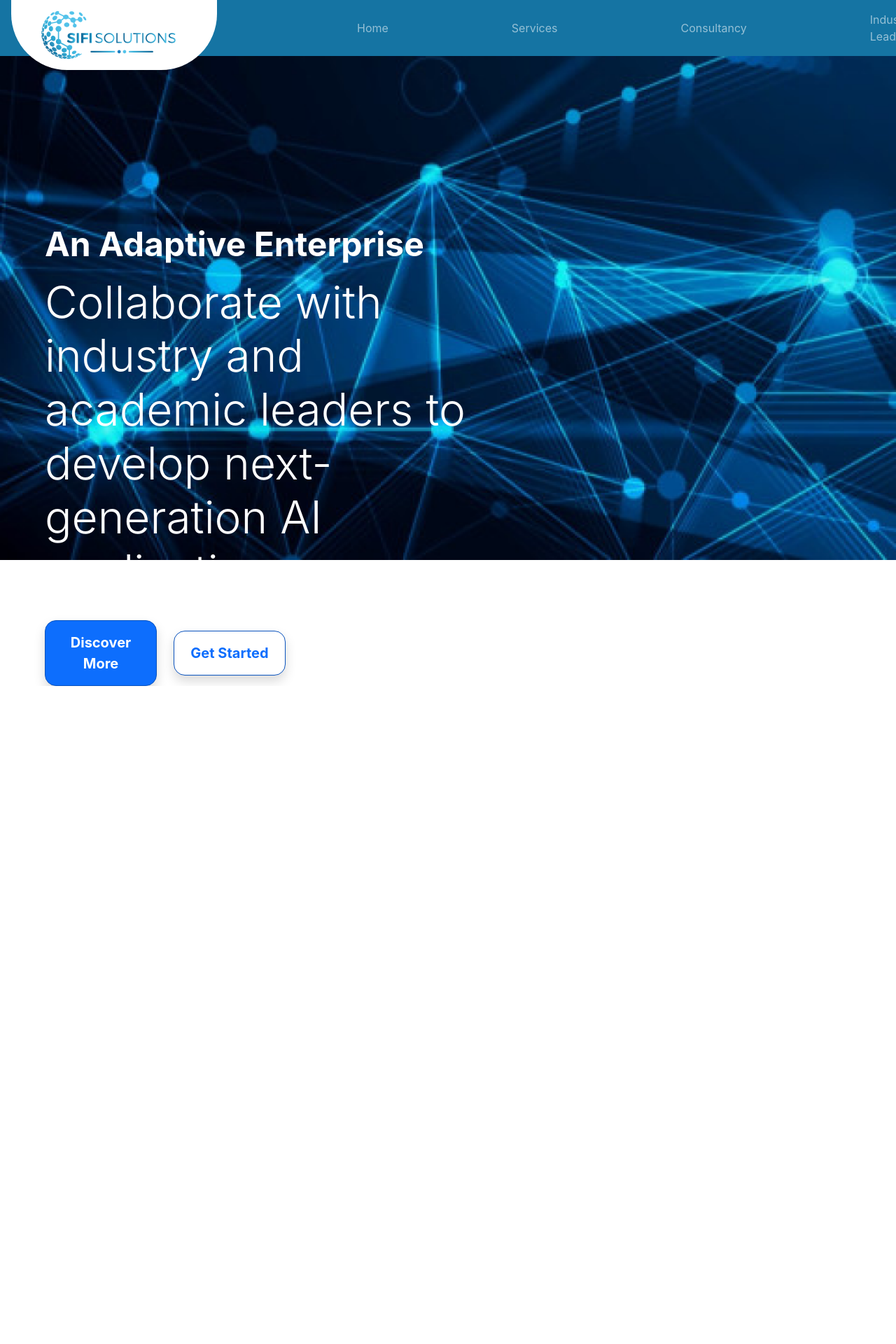
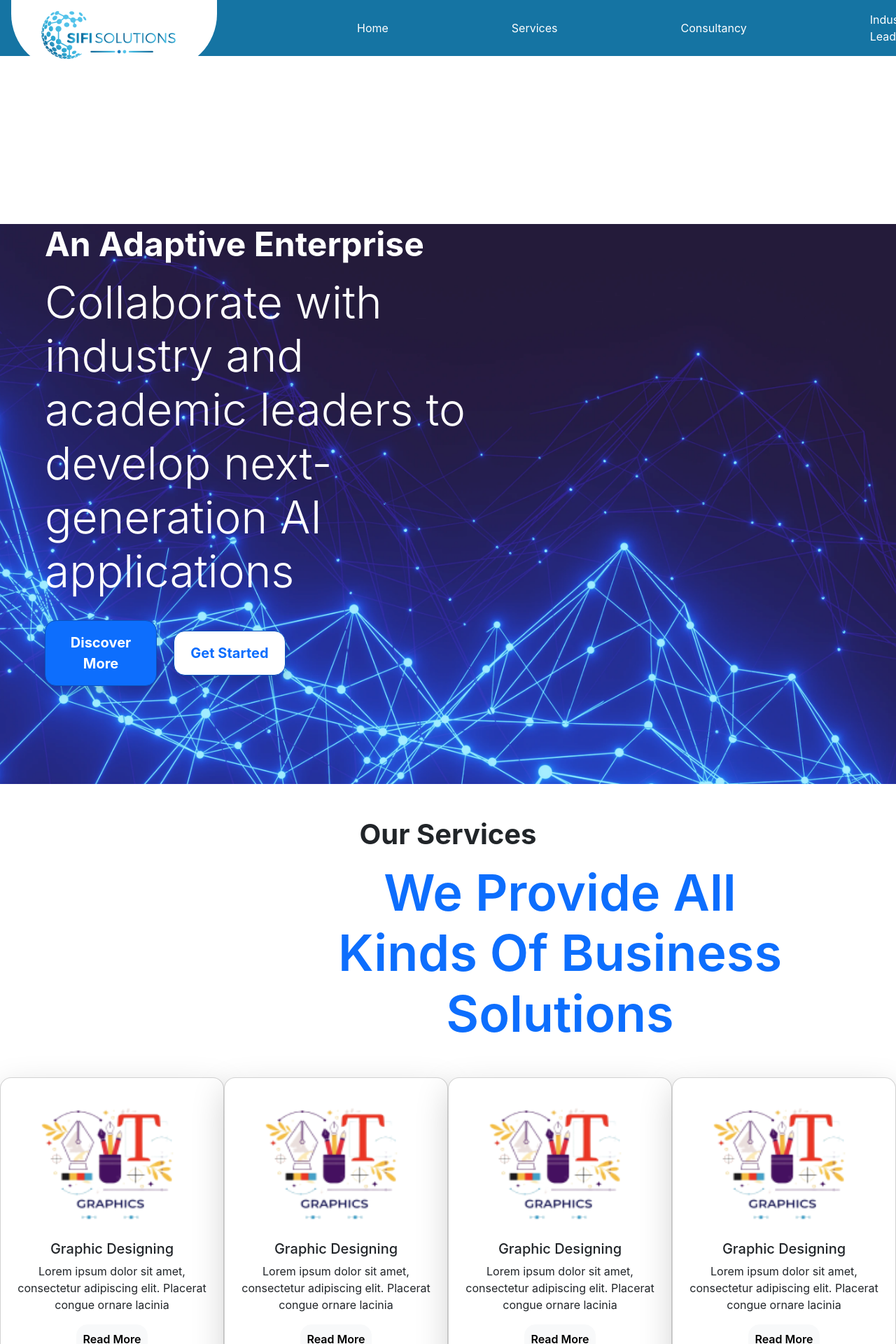
Before and after one commit to faizan3165/sifi-client, a React (Create React App) app: page / in a window 1280 px wide. Shown: the top 1920 px of the page at 70% size. Before the commit the page ends 980 px from the top, so only its background shows below. Built offline with nearby package versions, Linux system fonts and the light colour scheme.

Commit message:
implement services design

```diff
--- a/src/App.css
+++ b/src/App.css
@@ -1,38 +1,7 @@
-.App {
-  text-align: center;
+main_container {
+	background-image: url('./assets/images/bg.png');
+	background-position: center center center;
+	background-repeat: no-repeat;
+	background-size: cover;
+	height: 100vh;
 }
-
-.App-logo {
-  height: 40vmin;
-  pointer-events: none;
-}
-
-@media (prefers-reduced-motion: no-preference) {
-  .App-logo {
-    animation: App-logo-spin infinite 20s linear;
-  }
-}
-
-.App-header {
-  background-color: #282c34;
-  min-height: 100vh;
-  display: flex;
-  flex-direction: column;
-  align-items: center;
-  justify-content: center;
-  font-size: calc(10px + 2vmin);
-  color: white;
-}
-
-.App-link {
-  color: #61dafb;
-}
-
-@keyframes App-logo-spin {
-  from {
-    transform: rotate(0deg);
-  }
-  to {
-    transform: rotate(360deg);
-  }
-}
--- a/src/App.js
+++ b/src/App.js
@@ -1,12 +1,15 @@
 import React, { Fragment } from 'react';
 
-import { Home, Navbar } from './components';
+import { Home, Navbar, Services } from './components';
+
+import './App.css';
 
 const App = () => {
 	return (
 		<Fragment>
 			<Navbar />
 			<Home />
+			<Services />
 		</Fragment>
 	);
 };
--- a/src/components/Button/button.css
+++ /dev/null
@@ -1,3 +0,0 @@
-.my_btn {
-
-}
--- a/src/components/Navbar/Navbar.jsx
+++ b/src/components/Navbar/Navbar.jsx
@@ -16,27 +16,27 @@ const Navigation = () => {
 
 			<Navbar.Collapse id="responsive-navbar-nav">
 				<Nav className="links_container">
-					<Nav.Link className="link" href="#features">
+					<Nav.Link className="link" href="/" active>
 						Home
 					</Nav.Link>
 
-					<Nav.Link className="link" href="#pricing">
+					<Nav.Link className="link" href="#services" active>
 						Services
 					</Nav.Link>
 
-					<Nav.Link className="link" href="#pricing">
+					<Nav.Link className="link" href="#pricing" active>
 						Consultancy
 					</Nav.Link>
 
-					<Nav.Link className="link" href="#deets">
+					<Nav.Link className="link" href="#deets" active>
 						Industrial Leads
 					</Nav.Link>
 
-					<Nav.Link className="link" href="#memes">
+					<Nav.Link className="link" href="#memes" active>
 						About Us
 					</Nav.Link>
 
-					<Nav.Link className="link" href="#memes">
+					<Nav.Link className="link" href="#memes" active>
 						Contact Us
 					</Nav.Link>
 				</Nav>
--- a/src/components/home/Home.jsx
+++ b/src/components/home/Home.jsx
@@ -6,9 +6,9 @@ import './home.css';
 
 const Home = () => {
 	return (
-		<Fragment>
+		<div className='home_main_container'>
 			<Intro />
-		</Fragment>
+		</div>
 	);
 };
 
--- a/src/components/home/home.css
+++ b/src/components/home/home.css
@@ -1,7 +1,8 @@
-body {
-	background-image: url('../../assets/images/bg.png');
-	background-position: center center center;
+.home_main_container {
+	background-image: url('../../assets/images/mask_group.png');
+	background-position: center;
 	background-repeat: no-repeat;
 	background-size: cover;
 	height: 100vh;
+	margin: 0;
 }
--- a/src/components/index.js
+++ b/src/components/index.js
@@ -1,4 +1,5 @@
 import Navbar from './Navbar/Navbar';
 import Home from './home/Home';
+import Services from './services/Services';
 
-export { Navbar, Home };
+export { Navbar, Home, Services };
--- /dev/null
+++ b/src/components/services/Services.jsx
@@ -0,0 +1,71 @@
+import React, { Fragment } from 'react';
+import { Card, Button } from 'react-bootstrap';
+
+import card_logo from '../../assets/images/card_logo.png';
+
+import './services.css';
+
+const dummyData = [
+	{
+		id: 1,
+		img: card_logo,
+		title: 'Graphic Designing',
+		text: 'Lorem ipsum dolor sit amet, consectetur adipiscing elit. Placerat congue ornare lacinia'
+	},
+
+	{
+		id: 2,
+		img: card_logo,
+		title: 'Graphic Designing',
+		text: 'Lorem ipsum dolor sit amet, consectetur adipiscing elit. Placerat congue ornare lacinia'
+	},
+
+	{
+		id: 3,
+		img: card_logo,
+		title: 'Graphic Designing',
+		text: 'Lorem ipsum dolor sit amet, consectetur adipiscing elit. Placerat congue ornare lacinia'
+	},
+
+	{
+		id: 4,
+		img: card_logo,
+		title: 'Graphic Designing',
+		text: 'Lorem ipsum dolor sit amet, consectetur adipiscing elit. Placerat congue ornare lacinia'
+	}
+];
+
+const Services = () => {
+	return (
+		<Fragment>
+			<div className="text-center my-5">
+				<h1 className="display-6 fw-bold">Our Services</h1>
+				<p className="text-primary display-2 text-wrap w-50 mt-3 fw-semibold services_para">
+					We Provide All Kinds Of Business Solutions
+				</p>
+			</div>
+
+			<div className="col-md-12 col-sm-6 my_cols">
+				<div className="d-flex flex-row justify-content-around">
+					{dummyData.map(({ id, img, title, text }) => (
+						<Card key={id} className="rounded-4 shadow-lg services_card p-2">
+							<Card.Img variant="top" src={img} class="my_card_logo" />
+
+							<Card.Body>
+								<Card.Title>{title}</Card.Title>
+
+								<Card.Text>{text}</Card.Text>
+
+								<Button variant="light" bg="dark" className='rounded-4 p-2 fw-semibold'>
+									Read More
+								</Button>
+							</Card.Body>
+						</Card>
+					))}
+				</div>
+			</div>
+		</Fragment>
+	);
+};
+
+export default Services;
--- /dev/null
+++ b/src/components/services/services.css
@@ -0,0 +1,17 @@
+.services_para {
+	margin-left: 30rem;
+}
+
+.services_card {
+    text-align: center;
+    display: flex;
+    align-items: center;
+    justify-content: center;
+    width: 21rem;
+    margin-bottom: 10rem;
+}
+
+.my_card_logo {
+    width: 15rem;
+    height: 13rem;
+}
```
Also changed, not shown: src/components/Button/Button.jsx (deleted, +0 -13 lines), src/assets/images/card_logo.png (added), src/assets/images/mask_group.png (added).
